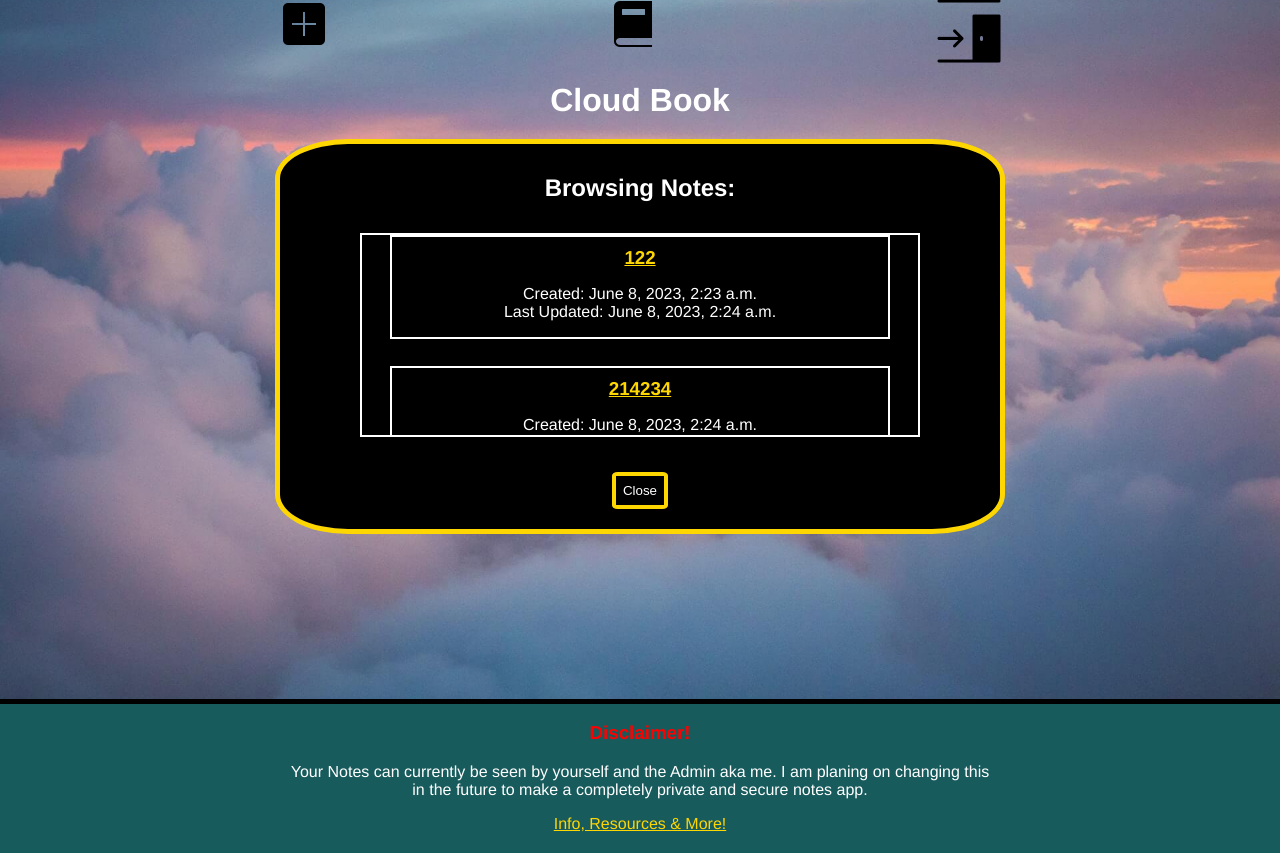
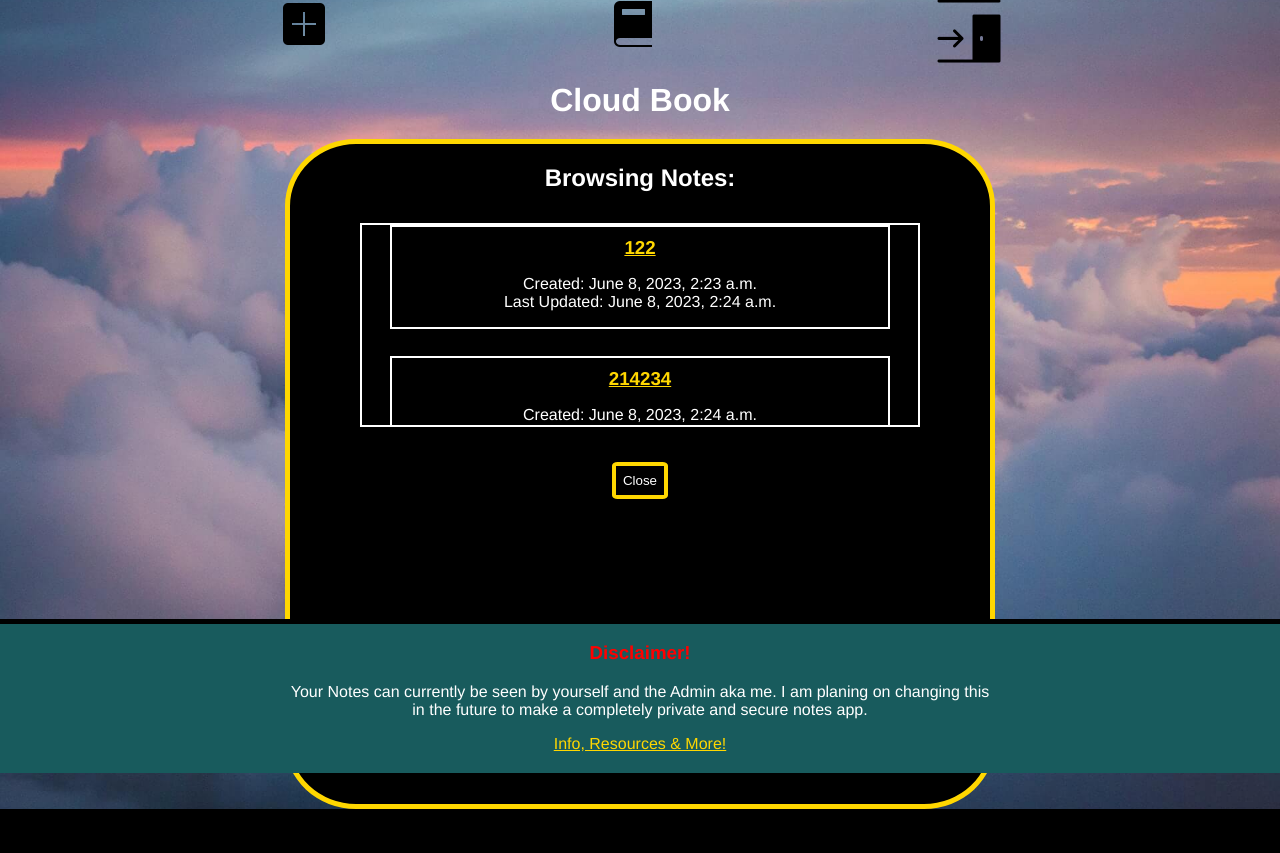
Before and after one commit to mejkej/cloudbook, a Django app: page /browse/ in a window 1280 px wide. Shown: the part 27-880 px from the top of the page. After the commit the page ends 836 px from the top, so only its background shows below. Run offline with Django 3.2, Linux system fonts and the light colour scheme; a user stored in the database is signed in; data comes from the database, SQL or seed files in the repository; both versions use the stored data as it was after the commit.

Commit message:
Gonna restart comp save commit

```diff
--- a/static/css/style.css
+++ b/static/css/style.css
@@ -3,8 +3,9 @@
     text-align:center;
     background-image: url('../imgs/bgimg.jpeg');
     background-size: cover;
+    overflow-y:auto;
     background-position: center;
-    background-repeat: no-repeat;
+    background-repeat: repeat;
     font-family: Helvetica, sans-serif;
     height:100vh;
     width:100vw;
@@ -113,7 +114,7 @@
 
 /* MAIN */
 main {
-    height:70vh;
+    height:50vh;
     width:80vw;
     margin-left:10vw;
     margin-right:10vw;
@@ -125,13 +126,12 @@
     margin: 0 auto;
     flex-direction: column;
     max-width: 700px;
-    padding:10px;
     border:5px solid gold;
     border-radius: 10%;
     background-color: black;
-    height:auto;
+    height:80vh;
     padding-bottom: 20px;
-    margin-bottom:10%;
+    margin-bottom:5%;
 }
 
 /* styling for a responsive maindiv */
@@ -155,7 +155,7 @@
 .maindiv form #id_content {
     text-align: start;
     max-width: 80%;
-    height:200px;
+    height:150px;
     word-wrap: break-word;
     white-space: pre-line;
 }
@@ -230,8 +230,12 @@
 
 /* footer */
 footer {
-    width:auto;
+    position: fixed;
+    bottom: 0px;
+    bottom:0px;
+    width:100vw;
     margin: 0 auto;
+    margin-top:15%;
     border-top:5px solid black;
     background-color: rgb(24, 91, 93);
 }
--- a/templates/base.html
+++ b/templates/base.html
@@ -38,16 +38,13 @@
 </main>
 
 <footer>
-
     <div class="textdiv">
         <h3 class="disclaimer">Disclaimer!</h3>
         <p>Your Notes can currently be seen by yourself and the Admin aka me.
         I am planing on changing this in the future to make a completely private and secure notes app.</p>
         <a target="blank" href="https://github.com/mejkej/cloudbook">Info, Resources & More!</a>
     </div>
-
 </footer>
-
 <script src="{% static 'js/script.js' %}"></script>
 </body>
 </html>
```
Also changed, not shown: db.sqlite3.
